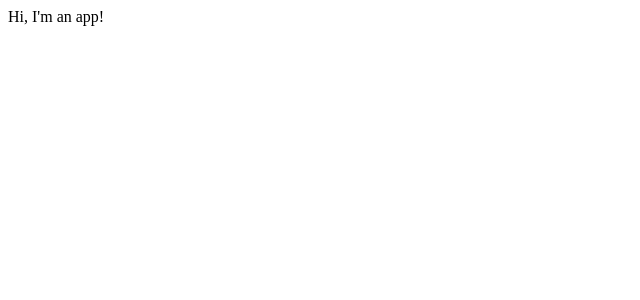
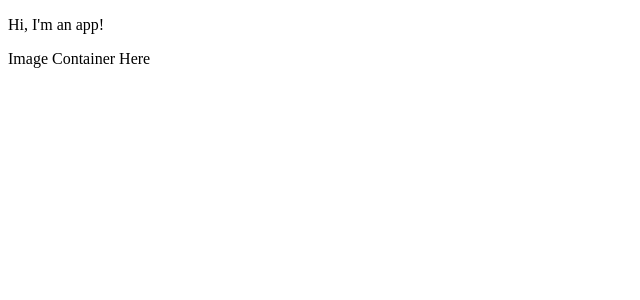
Before and after one commit to macrometric/photo-gallery-service, a React app: page / in a window 1280 px wide. Shown: the top 300 px of the page, without its empty margins (0-640 px from the left). Built offline with nearby package versions, Linux system fonts and the light colour scheme; the HTML template or start-up script is replaced by a standard one.

Commit message:
Create react components

```diff
--- a/client/src/components/App.jsx
+++ b/client/src/components/App.jsx
@@ -1,11 +1,17 @@
 import React from "react";
+import ImageContainer from "./ImageContainer.jsx";
 
 class App extends React.Component {
   constructor(props) {
     super(props);
   }
   render() {
-    return <div>Hi, I'm an app!</div>;
+    return (
+      <div>
+        <p>Hi, I'm an app!</p>
+        <ImageContainer />
+      </div>
+    );
   }
 }
 
--- /dev/null
+++ b/client/src/components/ImageContainer.jsx
@@ -0,0 +1,7 @@
+import React from "react";
+
+function ImageContainer() {
+  return <p>Image Container Here</p>;
+}
+
+export default ImageContainer;
```
Also changed, not shown: client/src/components/Thumbnail1.jsx (added), client/src/components/Thumbnail2.jsx (added), client/src/components/Thumbnail3.jsx (added), client/src/components/ThumbnailContainer.jsx (added), 1 other file (tests, documents, lock files or other folders).
